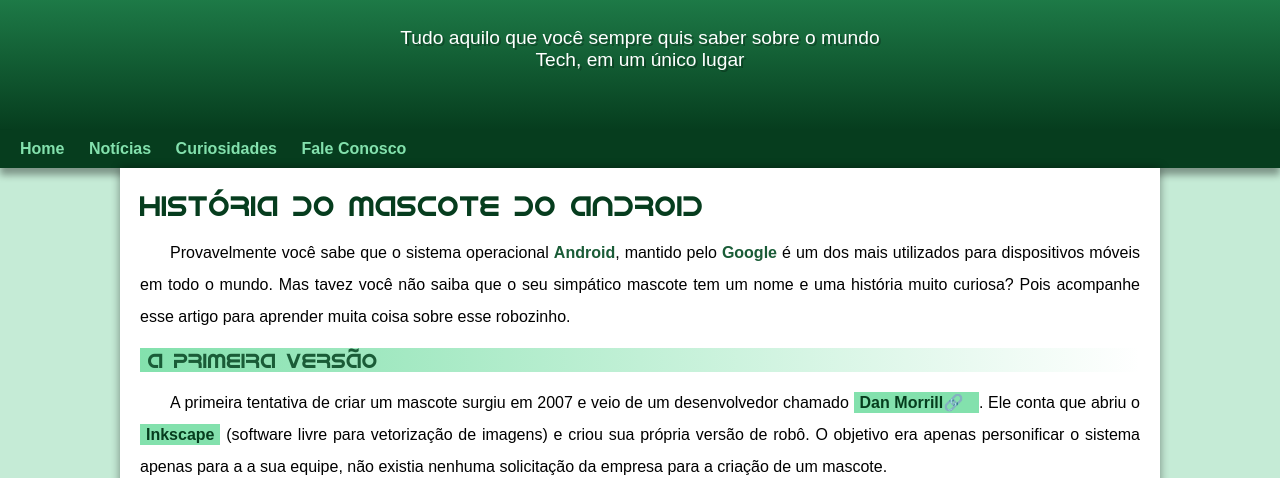
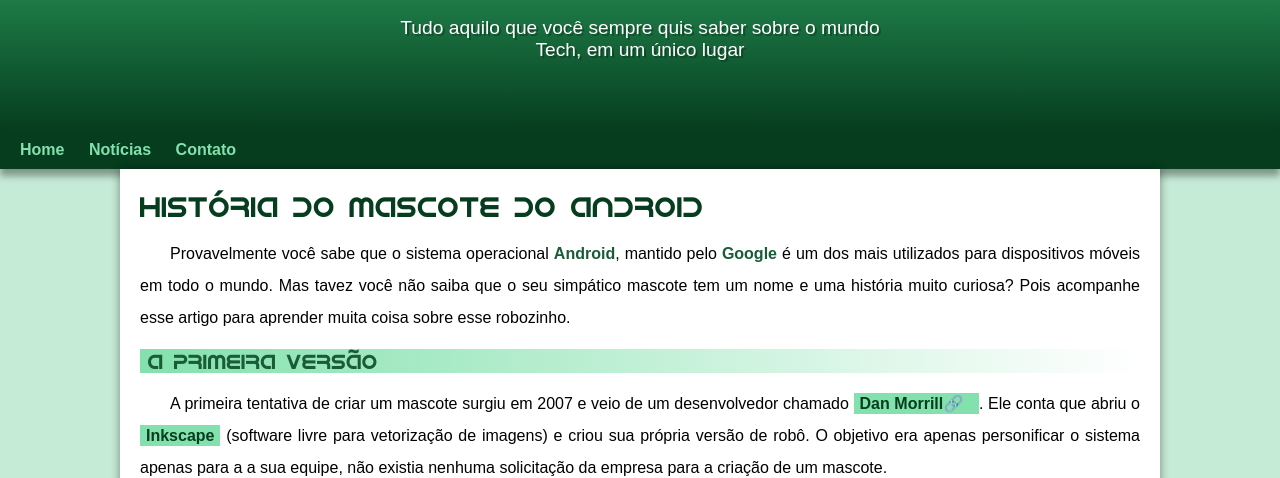
Before and after one commit to FabianaNovais/projeto-android, a plain HTML site: page index.html in a window 1280 px wide. Shown: the part 100-578 px from the top of the page. Drawn offline with Linux system fonts and the light colour scheme.

Commit message:
problema de padding resolvido

```diff
--- a/estilo.css
+++ b/estilo.css
@@ -66,7 +66,7 @@ header > p {
     padding-left: 10px;
     max-width: 500px;
     margin: auto;
-    margin-top: 30px;
+    padding-bottom: 30px;
     text-shadow: 2px 2px 0px rgba(0, 0, 0, 0.267);
 }
 
--- a/index.html
+++ b/index.html
@@ -15,8 +15,7 @@
     <nav>
         <a href="#">Home</a>
         <a href="#">Notícias</a>
-        <a href="#">Curiosidades</a>
-        <a href="#">Fale Conosco</a>
+        <a href="#">Contato</a>
     </nav>
     <main>
         <article>
```
